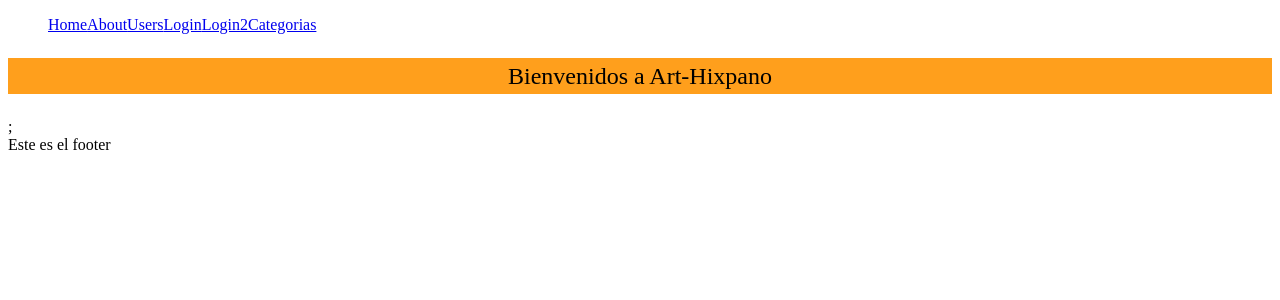
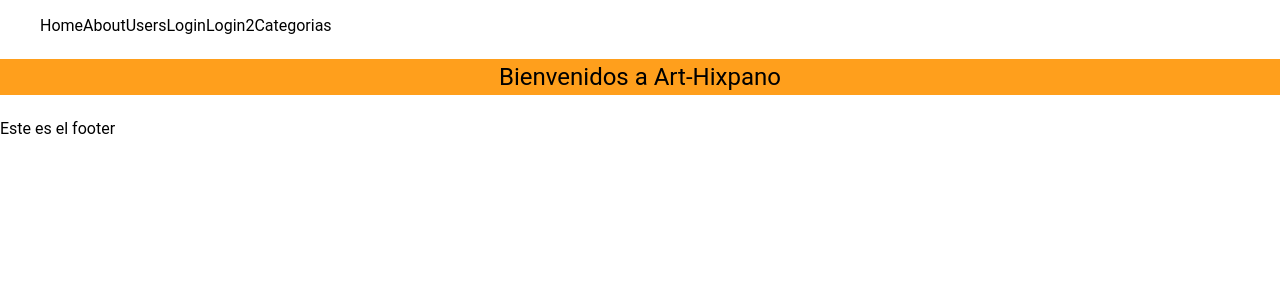
Before and after one commit to Platzi-Master-TM-GabrielDeAndrade/C6-art-hispano, a Next.js app: page / in a window 1280 px wide. Shown: the top 300 px of the page. Built offline with nearby package versions, Linux system fonts and the light colour scheme.

Commit message:
Se agrega archivo globals

```diff
--- a/pages/_app.js
+++ b/pages/_app.js
@@ -1,9 +1,10 @@
 import Layout from "@components/Layout";
+import "@styles/globals.scss"
 
 export default function MyApp({ Component, pageProps }) {
   return (
     <Layout>
-      <Component {...pageProps} />;
+      <Component {...pageProps} />
     </Layout>
   )
 }
--- a/pages/index.js
+++ b/pages/index.js
@@ -1,4 +1,5 @@
 import styles from "../styles/pages/Index.module.scss";
+
 
 export default function Home () {
   return (
--- a/styles/globals.scss
+++ b/styles/globals.scss
@@ -1,17 +1,17 @@
 
 
-//html,
-//.body {
-   //padding: 0;
-  // margin: 0;
-  // font-family: Roboto, sans-serif;
- //}
+html,
+body {
+   padding: 0;
+  margin: 0;
+  font-family: Roboto, sans-serif;
+ }
 
-// a {
-//   color: inherit;
-//   text-decoration: none;
-// }
+a {
+  color: inherit;
+  text-decoration: none;
+}
 
-// * {
-//   box-sizing: border-box;
-// }
+* {
+  box-sizing: border-box;
+}
```
